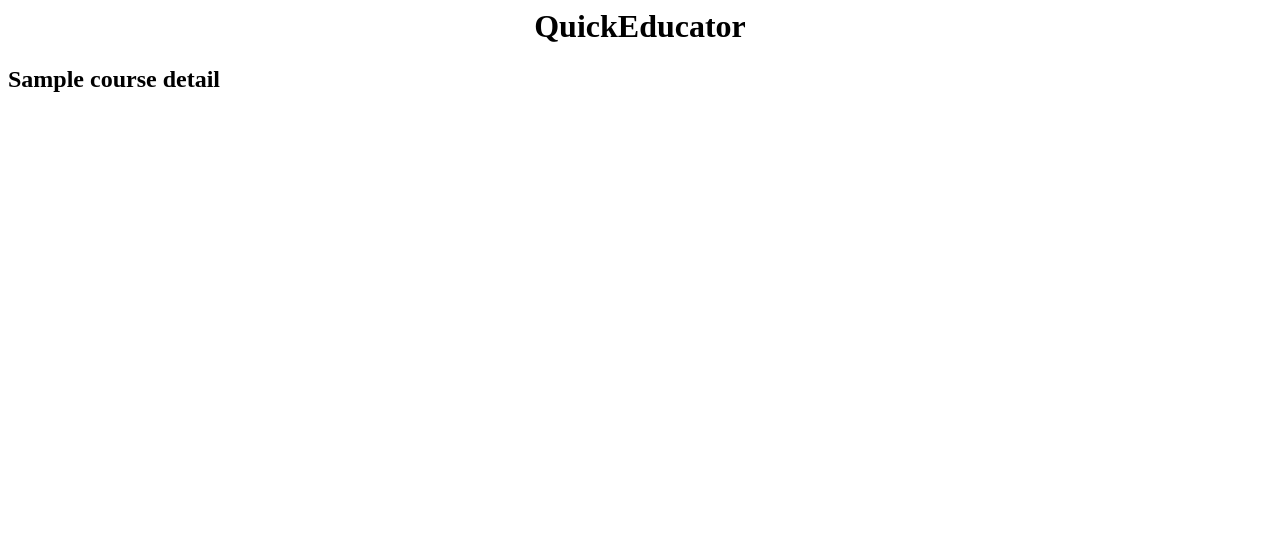
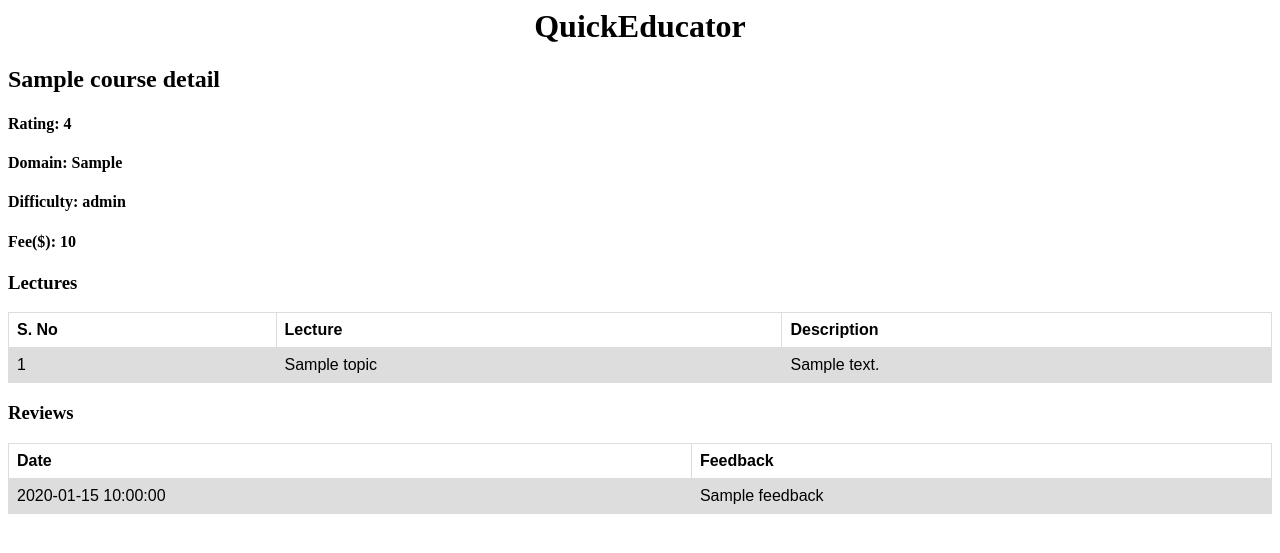
Before and after one commit to saranthn/QuickEducator, a Flask app: template templates/course.html in a window 1280 px wide. Shown: the top 553 px of the page. Run offline with Flask 2, Linux system fonts and the light colour scheme; the template is opened without the code that fills it: most values are stand-ins (such as "Sample title", 1, 10 or a date in 2020); parts of the project's set-up code (start-up, migrations or seed data) failed here and were passed over.

Commit message:
Add lectures and reviews in course page

```diff
--- a/server.py
+++ b/server.py
@@ -234,7 +234,25 @@ def courses():
 
   cursor = g.conn.execute('Select * from courses where course_id = (%s)', course_id)
   course_details = cursor.fetchone()
-  context = dict(course_details = course_details)
+  print(course_details)
+
+  cursor = g.conn.execute('Select * from lectures_contains where course_id = (%s)', course_id)
+  lectures = []
+  for result in cursor:
+    lectures.append(result)
+  cursor.close()
+  print(lectures)
+
+  cursor = g.conn.execute('Select * from has h, review r where h.course_id = (%s) and r.review_id=h.review_id and r.review_type=h.review_type order by date_of_review desc', course_id)
+  reviews = []
+  for result in cursor:
+    # a = str(result['date'])
+    # result['date'] = a
+    reviews.append(result)
+  cursor.close()
+  print(reviews)
+
+  context = dict(course_details = course_details, lectures = lectures, reviews = reviews)
   return render_template("course.html", **context)
 
 if __name__ == "__main__":
--- a/templates/course.html
+++ b/templates/course.html
@@ -1,7 +1,19 @@
 <html>
 
   <style>
-
+    table {
+      font-family: arial, sans-serif;
+      border-collapse: collapse;
+      width: 100%;
+    }
+    td, th {
+      border: 1px solid #dddddd;
+      text-align: left;
+      padding: 8px;
+    }
+    tr:nth-child(even) {
+      background-color: #dddddd;
+    }
   </style>
 
 
@@ -12,6 +24,50 @@
 
   <div>
     <h2>  {{course_details['course_name']}} </h2>
+    <h4>  Rating: {{course_details['course_rating']}} </h4>
+    <h4>  Domain: {{course_details['course_domain']}} </h4>
+    <h4>  Difficulty: {{course_details['course_difficulty_level']}} </h4>
+    <h4>  Fee($): {{course_details['course_fee']}} </h4>
+  </div>
+
+  <div>
+    {% if lectures %}
+    <h3>  Lectures </h3>
+    <table>
+      <tr>
+        <th>S. No</th>
+        <th>Lecture</th>
+        <th>Description</th>
+      </tr>
+      {% for n in lectures %}
+        <tr>
+          <td>{{n['lecture_id']}}</td>
+          <td>{{n['topic']}}</td>
+          <td>{{n['description']}}</td>
+        </tr>
+      {% endfor %}
+    </table>
+    {% else %}
+    {% endif %}
+  </div>
+
+  <div>
+    {% if reviews %}
+    <h3>  Reviews </h3>
+    <table>
+      <tr>
+        <th>Date</th>
+        <th>Feedback</th>
+      </tr>
+      {% for n in reviews %}
+        <tr>
+          <td>{{n['date_of_review']}}</td>
+          <td>{{n['feedback']}}</td>
+        </tr>
+      {% endfor %}
+    </table>
+    {% else %}
+    {% endif %}
   </div>
 
 </body>
```
